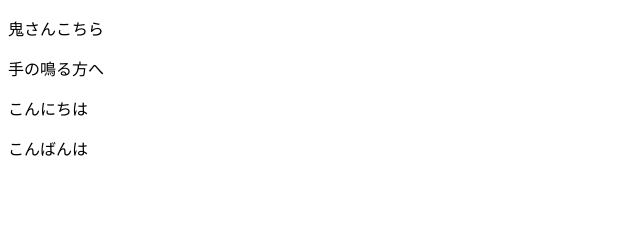
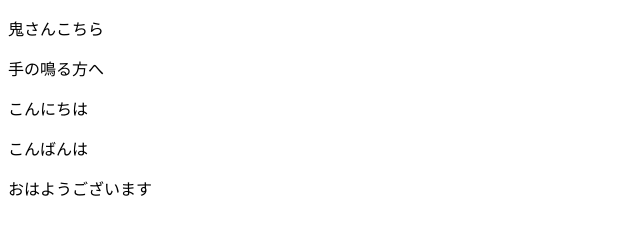
Before and after one commit to Rentaro0419/test, a plain HTML site: page index.html in a window 1280 px wide. Shown: the whole page, without its empty margins (0-640 px from the left). Drawn offline with Linux system fonts and the light colour scheme.

Commit message:
Rentaroが編集しました

```diff
--- a/index.html
+++ b/index.html
@@ -12,5 +12,6 @@
   <p>手の鳴る方へ</p>
   <p>こんにちは</p>
   <p>こんばんは</p>
+  <p>おはようございます</p>
 </body>
 </html>
```
